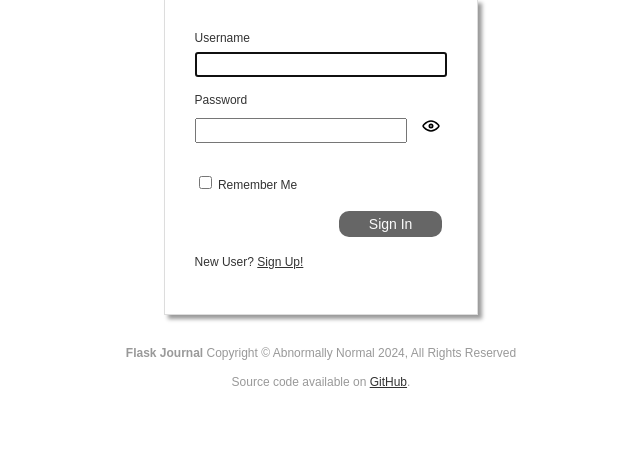
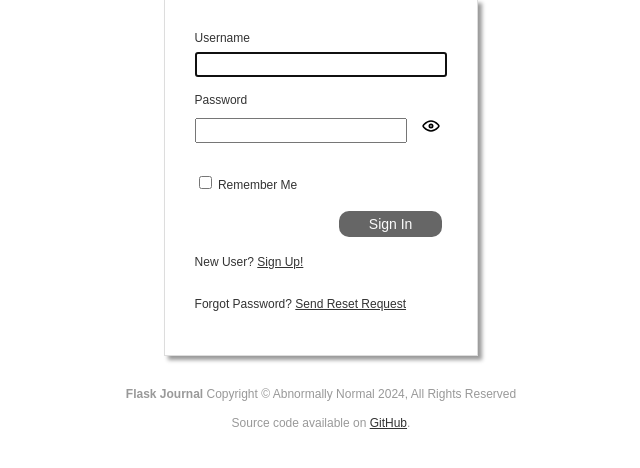
Before and after one commit to mayaname/flask_blog, a Flask app: page /login/ in a window 1280 px wide. Shown: the part 177-645 px from the top of the page, without its empty margins (319-959 px from the left). Run offline with Flask 3, Linux system fonts and the light colour scheme; parts of the project's set-up code (start-up, migrations or seed data) failed here and were passed over.

Commit message:
Update for password reset

```diff
--- a/app/__init__.py
+++ b/app/__init__.py
@@ -21,7 +21,7 @@ from flask_mail import Mail, Message
 from logging.handlers import SMTPHandler, RotatingFileHandler
 from .config import Config
 from . import errors
-from .extensions import db, login_manager, migrate
+from .extensions import db, login_manager, mail, migrate
 from .models import User, Post
 from .routes import pages
 
@@ -37,6 +37,7 @@ def create_app():
     db.init_app(app)
     login_manager.init_app(app)
     migrate.init_app(app, db)
+    mail.init_app(app)
 
     # Set view to login route
     login_manager.login_view = 'pages.login'
@@ -62,7 +63,7 @@ def create_app():
         return {'db': db, 'User': User, 'Post': Post}
 
     # Set up logging abd email error notification
-    mail = Mail(app)
+    # mail = Mail(app)
 
     # Create Email Logging Handler
     class SendGridHandler(logging.Handler):
--- a/app/config.py
+++ b/app/config.py
@@ -28,6 +28,6 @@ class Config:
     MAIL_USERNAME = os.environ.get('MAIL_USERNAME')
     MAIL_PASSWORD = os.environ.get('MAIL_PASSWORD')
     MAIL_DEFAULT_SENDER=os.environ.get('MAIL_DEFAULT_SENDER')
-    ADMIN = os.environ.get('MAIL_ADMIN').split(',')
+    ADMIN = os.environ.get('MAIL_ADMIN')
 
     POSTS_PER_PAGE = 3
--- a/app/extensions.py
+++ b/app/extensions.py
@@ -14,8 +14,10 @@ Revisions:
 from flask_login import LoginManager
 from flask_migrate import Migrate
 from flask_sqlalchemy import SQLAlchemy
+from flask_mail import Mail
 
 
 db = SQLAlchemy()
 login_manager = LoginManager()
 migrate = Migrate()
+mail = Mail()
--- a/app/forms.py
+++ b/app/forms.py
@@ -64,3 +64,15 @@ class PostForm(FlaskForm):
     post = TextAreaField('Entry', validators=[
         InputRequired(), Length(min=1, max=512)])
     submit = SubmitField('Post')
+
+
+class ResetPasswordRequestForm(FlaskForm):
+    email = StringField('Email', validators=[InputRequired(), Email()])
+    submit = SubmitField('Request Reset')
+
+
+class ResetPasswordForm(FlaskForm):
+    password = PasswordField('Password', validators=[InputRequired()])
+    password2 = PasswordField(
+        'Repeat Password', validators=[InputRequired(), EqualTo('password')])
+    submit = SubmitField('Request Password Reset')
--- a/app/routes.py
+++ b/app/routes.py
@@ -12,13 +12,17 @@ Revisions:
 import bleach
 import sqlalchemy as sa
 from datetime import datetime, timezone
-from flask import Blueprint, flash, render_template, redirect,  request, url_for
+from flask import Blueprint, flash, render_template, redirect, request, url_for
 from flask_login import current_user, login_required, login_user, logout_user
 from markupsafe import Markup
 from sqlalchemy import desc
 from urllib.parse import urlparse, urljoin
 from app.config import Config
-from app.forms import LoginForm, SignupForm, EditProfileForm, FollowForm, PostForm
+from app.forms import (LoginForm, SignupForm, EditProfileForm,
+                       FollowForm, PostForm, ResetPasswordRequestForm,
+                       ResetPasswordForm
+                       )
+from app.email import send_password_reset_email
 from app.extensions import db
 from app.models import User, Post
 
@@ -296,3 +300,43 @@ def add_entry():
                            page_title=page_title,
                            form=form
                            )
+
+@pages.route('/reset_password_request/', methods=['GET', 'POST'])
+# @login_required
+def reset_password_request():
+    head_title = 'Password Reset'
+    page_title = 'Reset Password Request'
+    form = ResetPasswordRequestForm()
+
+    if current_user.is_authenticated:
+        return redirect(url_for('pages.index'))
+
+    if form.validate_on_submit():
+        user = db.session.scalar(
+            sa.select(User).where(User.email == form.email.data))
+        if user:
+            send_password_reset_email(user)
+        flash('Check your email for the instructions to reset your password', 'success')
+        return redirect(url_for('pages.login'))
+
+
+    return render_template('reset_password_request.html',
+                           head_title=head_title,
+                           page_title=page_title,
+                           form=form
+                           )
+
+@pages.route('/reset_password/<token>', methods=['GET', 'POST'])
+def reset_password(token):
+    if current_user.is_authenticated:
+        return redirect(url_for('pages.index'))
+    user = User.verify_reset_password_token(token)
+    if not user:
+        return redirect(url_for('pages.index'))
+    form = ResetPasswordForm()
+    if form.validate_on_submit():
+        user.set_password(form.password.data)
+        db.session.commit()
+        flash('Your password has been reset.', 'success')
+        return redirect(url_for('pages.login'))
+    return render_template('reset_password.html', form=form)
--- a/app/templates/login.html
+++ b/app/templates/login.html
@@ -45,6 +45,10 @@
     </div>
 
     <p>New User? <a class="text_link" href="{{ url_for('pages.signup') }}">Sign Up!</a></p>
+    <p>
+      Forgot Password?
+      <a class="text_link" href="{{ url_for('pages.reset_password_request') }}">Send Reset Request</a>
+    </p>
   </form>
 
 
```
Also changed, not shown: app/models.py (+20 -1 lines).
